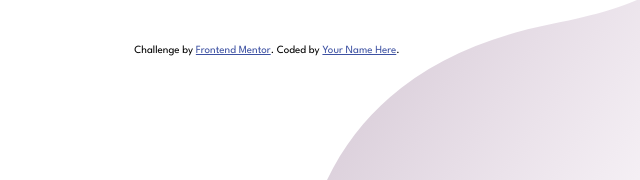
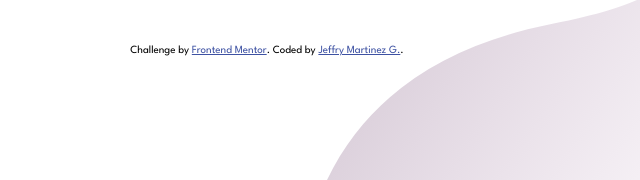
Before and after one commit to jeffry02/frontend-challenge, a plain HTML site: page index.html in a window 1280 px wide. Shown: the part 728-908 px from the top of the page, 373-1013 px from the left. Drawn offline with Linux system fonts and the light colour scheme.

Commit message:
Update index.html

```diff
--- a/index.html
+++ b/index.html
@@ -79,7 +79,7 @@
           Challenge by
           <a href="https://www.frontendmentor.io?ref=challenge" target="_blank"
             >Frontend Mentor</a
-          >. Coded by <a href="#">Your Name Here</a>.
+          >. Coded by <a href="https://github.com/jeffry02?tab=repositories" target="_blank">Jeffry Martinez G.</a>.
         </div>
       </footer>
     </div>
```
